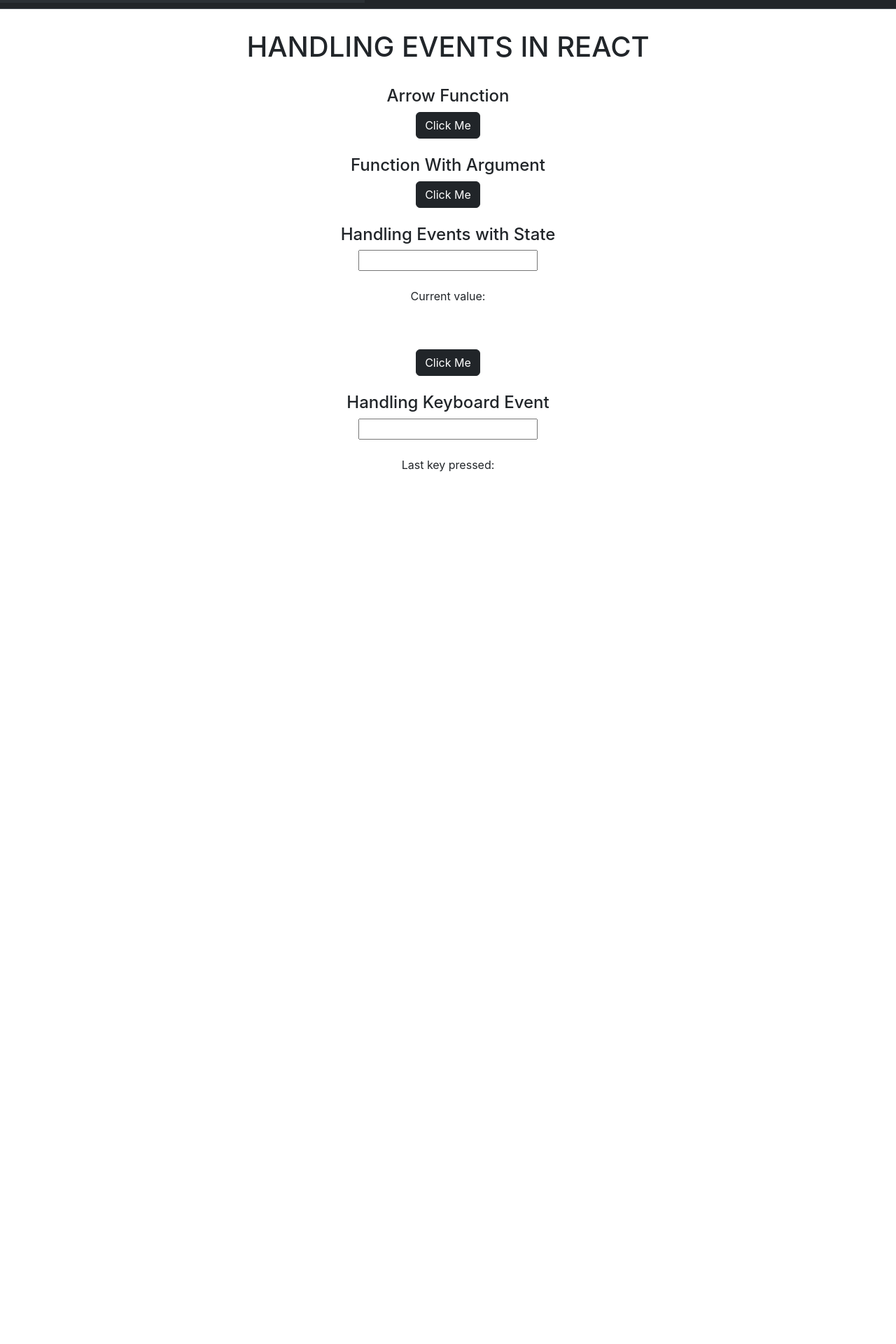
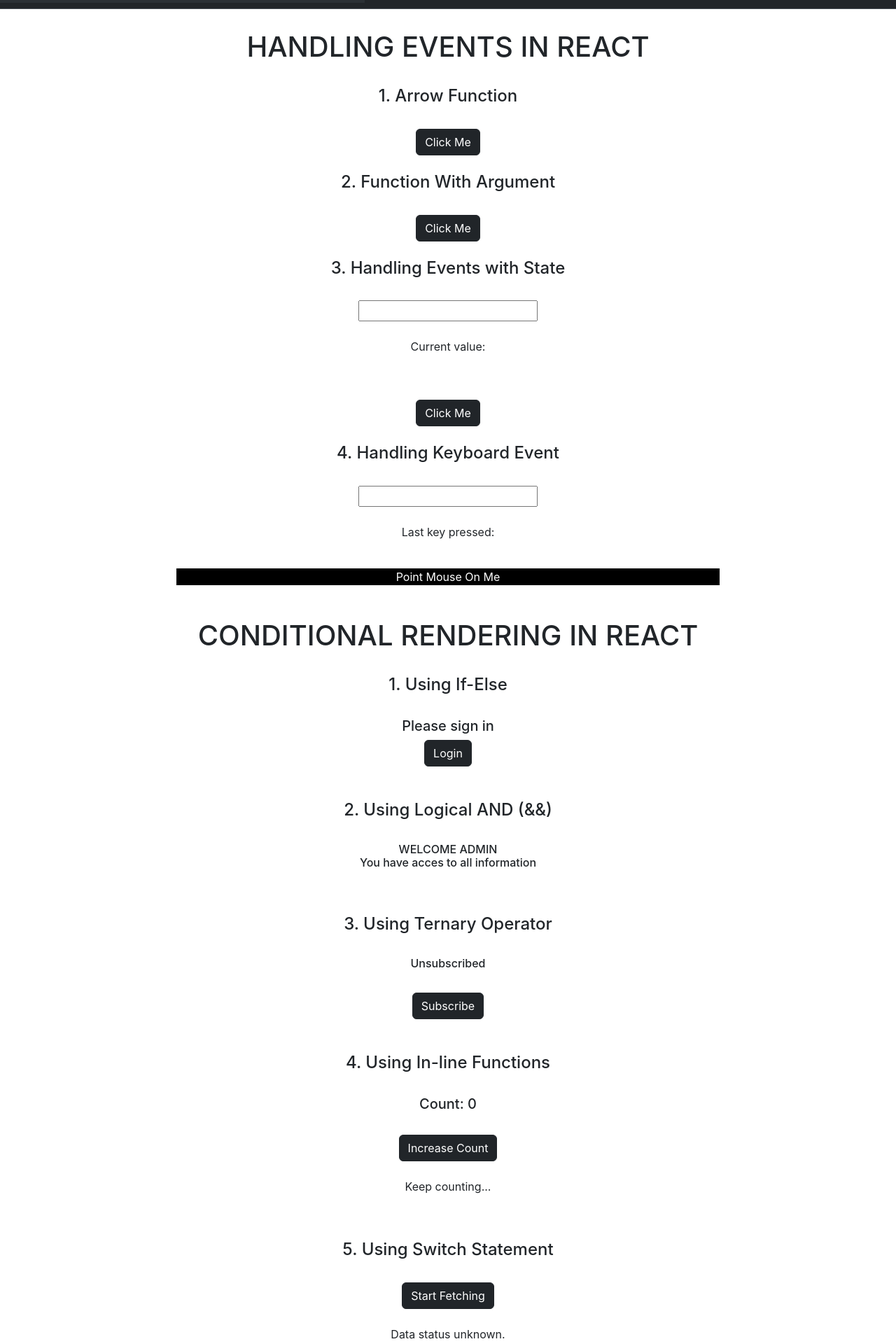
Before and after one commit to ghosiajaved/React, a React (Create React App) app: page / in a window 1280 px wide. Shown: the part 60-1980 px from the top of the page at 70% size. Before the commit the page ends 800 px from the top, so only its background shows below. Built offline with nearby package versions, Linux system fonts and the light colour scheme.

Commit message:
Conditional Rendering in React

```diff
--- a/src/App.css
+++ b/src/App.css
@@ -33,3 +33,7 @@
   background-color: black;
   color: white;
 }
+
+.container{
+  text-align: center;
+}
--- a/src/App.js
+++ b/src/App.js
@@ -35,6 +35,48 @@ function App() {
     setKey(event.key);
   }
 
+  //If-else
+  const [isLoggedIn, setIsLoggedIn] = useState(false);
+
+  const handleLogin = () => {
+    setIsLoggedIn(true);
+  }
+
+  const handleLogout = () => {
+    setIsLoggedIn(false);
+  }
+
+  //Logical &&
+  const [isAdmin, setIsAdmin] = useState(true);  //hard-coded true... If false nothing will be displayed
+
+  //Ternary Operator
+  const [isSubscribed, setIsSubscribed] = useState(false);
+
+  //In-line functions
+  const [count, setCount] = useState(0);
+
+  function countMessage() {
+    if (count > 10) {
+      return <p>Count is greater than 10 !</p>;
+    }
+    return <p>Keep counting...</p>;
+  }
+
+  //switch statement
+  const [data, setData] = useState('idle');
+
+  const renderData = () => {
+    switch (data) {
+      case 'loading':
+        return <p>Fetching data...</p>;
+      case 'success':
+        return <p>Data fetched successfully !</p>;
+      case 'error':
+        return <p>Error fetching data.</p>;
+      default:
+        return <p>Data status unknown.</p>;
+    }
+  };
 
   return (
 
@@ -50,37 +92,95 @@ function App() {
           <h1>HANDLING EVENTS IN REACT</h1>
           <br></br>
           <div className='clickButton'>
-            <h4>Arrow Function</h4>
+            <h4>1. Arrow Function</h4> <br></br>
+
             <button type="button" class="btn btn-dark" onClick={handleClick}>Click Me</button>
+
             <br></br><br></br>
-            <h4>Function With Argument</h4>
+            <h4>2. Function With Argument</h4> <br></br>
+
             <button type="button" class="btn btn-dark" onClick={() => handleClickOp("Button was clicked!")}>Click Me</button>
+
           </div>
           <br></br>
-          <h4>Handling Events with State</h4>
+          <h4>3. Handling Events with State</h4> <br></br>
+
           <input type="text" value={inputValue} onChange={handleChange} /><br></br><br></br>
           <p>Current value: {inputValue}</p>
+
           <br></br><br></br>
+
           <button type="button" class="btn btn-dark" onClick={handleClick1}>Click Me</button>
+
           <br></br><br></br>
-          <h4>Handling Keyboard Event</h4>
+
+          <h4>4. Handling Keyboard Event</h4><br></br>
           <div>
             <input type="text" onKeyDown={handleKeyDown} />
             <br></br><br></br>
             <p>Last key pressed: {key}</p>
+          </div> <br></br>
+
+          <div className='mouseOver' onMouseOver={handleMouseOver}>
+            Point Mouse On Me
           </div>
 
-          {/* <div className='mouseOver' onMouseOver={handleMouseOver}>
-            Point Mouse On Me
-            </div> */}
+        </div>
+        <br></br><br></br>
 
+        <h1>CONDITIONAL RENDERING IN REACT</h1>
+        <br></br>
+        <h4>1. Using If-Else</h4>
+        <br></br>
+        {isLoggedIn ? (
+          <div>
+            <h5>Welcome back!</h5>
+            <button type="button" class="btn btn-dark" onClick={handleLogout}>Logout</button>
+          </div>
+        ) : (
+          <div>
+            <h5>Please sign in</h5>
+            <button type="button" class="btn btn-dark" onClick={handleLogin}>Login</button>
+          </div>
+        )}
+        <br></br><br></br>
 
+        <h4>2. Using Logical AND (&&)</h4><br></br>
 
+        {isAdmin && <h6>WELCOME ADMIN <br></br> <p>You have acces to all information</p></h6>}
+
+        <br></br><br></br>
+
+        <h4>3. Using Ternary Operator</h4><br></br>
+
+        {isSubscribed ? (
+          <div>
+            <h6>Subscribed</h6><br></br>
+            <button class="btn btn-dark" onClick={() => setIsSubscribed(false)}>Unsubscribe</button>
+          </div>
+        ) : (
+          <div>
+            <h6>Unsubscribed</h6><br></br>
+            <button class="btn btn-dark" onClick={() => setIsSubscribed(true)}>Subscribe</button>
+          </div>
+        )}
+
+        <br></br><br></br>
+
+        <h4>4. Using In-line Functions</h4><br></br>
+        <div>
+          <h5>Count: {count}</h5><br></br>
+          <button class="btn btn-dark" onClick={() => setCount(count + 1)}>Increase Count</button><br></br><br></br>
+          {countMessage()}
         </div>
+        <br></br><br></br>
 
-
-
-
+        <h4>5. Using Switch Statement</h4><br></br>
+        <div>
+          <button class="btn btn-dark" onClick={() => setData('loading')}>Start Fetching</button><br></br><br></br>
+          {renderData()}
+        </div>
+        <br></br><br></br>
 
 
       </div >
@@ -92,4 +192,4 @@ function App() {
   );
 }
 
-export default App;
+export default App
```
